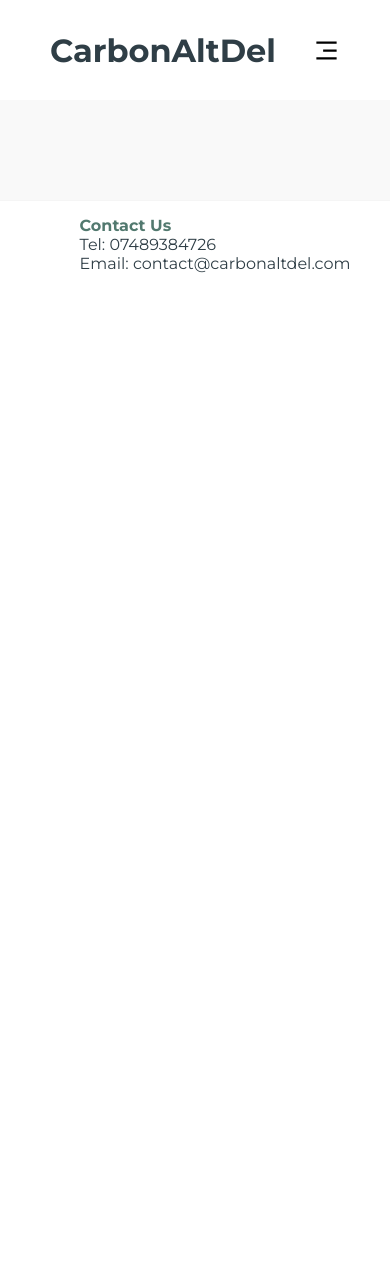
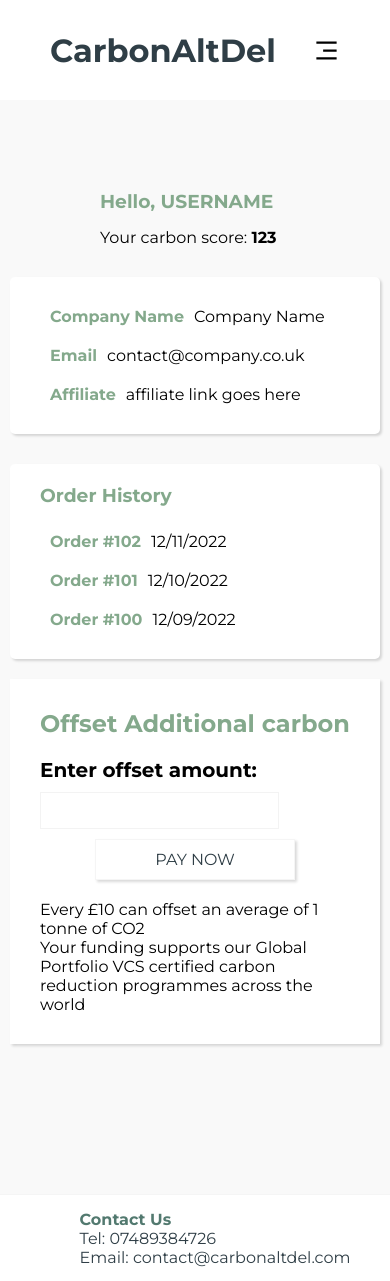
Before and after one commit to Fuwa-Kei/carbon-alt-del, a React (Create React App) app: page /account in a window 390 px wide. Before the commit the page ends 844 px from the top, so only its background shows below. Built offline with nearby package versions, Linux system fonts and the light colour scheme.

Commit message:
complete accounts page

```diff
--- a/src/App.css
+++ b/src/App.css
@@ -4,6 +4,7 @@
 }
 a {
   text-decoration: none;
+  color: var(--dark-color);
 }
 a:visited {
   color: var(--light-color);
@@ -24,3 +25,7 @@ h1 {
   font-size: 36;
   color: var(--dark-color)
 }
+
+h4 {
+  padding: 0;
+}
--- a/src/App.js
+++ b/src/App.js
@@ -7,6 +7,7 @@ import SignUp from './pages/signup/SignUp';
 import SignIn from './pages/signin/SignIn';
 import Products from './pages/products/Products';
 import Cart from './pages/cart/Cart';
+import Account from './pages/account/Account';
 import {ShopContextProvider} from './context/shop-context';
 import SingleProductPage from './pages/single/SingleProductPage';
 
@@ -21,9 +22,10 @@ function App() {
       <Route exact path="/" element={<Home />} />
       <Route path="/signup" element={<SignUp />} />
       <Route path="/signin" element={<SignIn />} />
-      <Route path="/products" element={<Products />} />
       <Route path="/cart" element={<Cart /> } />
-      <Route path="/products/:productId" element={<SingleProductPage />} />
+      <Route path="/products" element={<Products />}>
+        <Route path=":productId" element={<SingleProductPage />} /></Route>
+      <Route path ="/account" element={<Account /> } />
       </Routes>
     </div>
       <Footer />
--- /dev/null
+++ b/src/pages/account/Account.js
@@ -0,0 +1,77 @@
+import React from 'react'
+import graph from '../../assets/Chart.svg'
+import Button from '../components/Button'
+import './account.css'
+
+function Account() {
+  return (
+    <div className="account-container">
+    <div class="account-header">
+        <h3>Hello, USERNAME</h3>
+        <p>Your carbon score: <span>123</span></p>
+    </div>
+
+
+    <div class="account-info">
+        <div class="profile">
+            <div class="profile-info">
+                <h4>Company Name</h4>
+                <p>Company Name</p>
+            </div>
+            <div class="profile-info">
+                <h4>Email</h4>
+                <p>contact@company.co.uk</p>
+            </div>
+            <div class="profile-info">
+                <h4>Affiliate</h4>
+                <p>affiliate link goes here</p>
+            </div>
+        </div>
+
+        <div class="profile">
+        <h3>Order History</h3>
+            <div class="order-info">
+                <h4>Order #102</h4>
+                <p>12/11/2022</p>
+            </div>
+            <div class="order-info">
+                <h4>Order #101</h4>
+                <p>12/10/2022</p>
+            </div>
+            <div class="order-info">
+                <h4>Order #100</h4>
+                <p>12/09/2022</p>
+            </div>
+        </div>
+    </div>
+
+
+
+        <div class="carbon-history-info">
+            <div class="carbon-history-header">Your Carbon History</div>
+            <div class="carbon-history-chart"><img src={graph} alt="graph" /></div>
+            <div class="certificate">
+                <p>You have offset a total of : 1 tonne of carbon </p>
+            </div>
+        </div>
+
+
+    <div class="profile-offset">
+        <div class="profile-offset-info">
+            <div class="profile-offset-header">Offset Additional carbon</div>
+            <div class="profile-offset-amount">
+                <label for="donate">Enter offset amount:</label><br />
+                <input type="text" id="donate" name="donate" />
+                <Button text="Pay now" />
+            </div>
+            <div class="offset-info">
+                <p>Every £10  can offset an average of 1 tonne  of CO2</p>
+                <p>Your funding supports our Global Portfolio VCS certified carbon reduction programmes across the world</p>
+            </div>
+        </div>
+    </div>
+    </div>
+  )
+}
+
+export default Account
--- /dev/null
+++ b/src/pages/account/account.css
@@ -0,0 +1,121 @@
+.account-container {
+    background-color: #f9f9f9;
+}
+
+.account-header {
+    display: flex;
+    justify-content: space-between;
+    align-items: center;
+    flex-wrap: wrap;
+    padding: 90px 100px 30px 100px;
+}
+
+.account-header span {
+    font-weight: bold;
+}
+
+.account-info {
+    display: flex;
+    justify-content: space-between;
+    gap: 30px;
+    margin: 0 200px 50px 200px;
+}
+.profile {
+    flex: 1;
+    background-color: white;
+    box-shadow: rgba(0, 0, 0, 0.15) 1.95px 1.95px 2.6px;
+    border-radius: 5px;
+    display: flex;
+    flex-direction: column;
+    justify-content: center;
+    align-items: flex-start;
+    padding: 20px 30px;
+}
+
+.profile-info {
+    display: flex;
+    justify-content: flex-start;
+    align-items: center;
+}
+
+.order-info {
+    display: flex;
+    justify-content: center;
+    align-items: center;
+}
+
+ /* carbon chart */
+.carbon-history-info {
+    background-color: white;
+    box-shadow: rgba(0, 0, 0, 0.15) 1.95px 1.95px 2.6px;
+    border-radius: 5px;
+    padding: 20px 30px 10px 30px;
+    margin: 0 200px 30px 200px;
+}
+.carbon-history-header {
+    padding: 0 0 30px 0;
+    font-size: 24px;
+    font-weight: bold;
+    color: var(--light-color);
+}
+.carbon-history-chart {
+    display: flex;
+    justify-content: center;
+    align-items: center;
+}
+
+.carbon-history-chart img {
+    width: 100%;
+}
+
+.profile-offset {
+    margin: 0 200px 100px 200px;
+}
+.profile-offset-info {
+    background-color: white;
+    box-shadow: rgba(0, 0, 0, 0.15) 1.95px 1.95px 2.6px;
+    padding: 30px;
+}
+.profile-offset-header {
+    font-size: 24px;
+    font-weight: bold;
+    padding-bottom: 20px;
+    color: var(--light-color);
+}
+.profile-offset-amount {
+    display: flex;
+    align-items: center;
+    padding-bottom: 20px;
+    flex-wrap: wrap;
+}
+.profile-offset-amount label {
+    font-size: 20px;
+    font-weight: bold;
+    padding-right: 20px;
+    margin-bottom: 10px;
+}
+.profile-offset-amount input {
+    margin-right: 20px;
+    margin-bottom: 10px;
+}
+
+@media screen and (max-width: 850px) {
+    .account-info {
+        flex-direction: column;
+        margin: 0 10px 20px 10px;
+    }
+
+    .carbon-history-info {
+        margin: 0 10px 30px 10px;
+    }
+
+    .profile-offset {
+        margin: 0 10px 50px 10px;
+    }
+}
+
+@media screen and (max-width: 550px) {
+    .carbon-history-info {
+        display: none;
+    }
+}
--- a/src/pages/components/Navbar.jsx
+++ b/src/pages/components/Navbar.jsx
@@ -12,7 +12,7 @@ function Navbar() {
         <div className="navBar-main">
             <h1>CarbonAltDel</h1>
             <div className="nav-links">
-                <Link to="/">Account</Link>
+                <Link to="/account">Account</Link>
                 <Link to="/products">Products</Link>
                 <Link to="/">Sign Out</Link>
             </div>
--- a/src/pages/components/SupplierList.jsx
+++ b/src/pages/components/SupplierList.jsx
@@ -1,16 +1,23 @@
-import React from 'react'
+import React, {useContext} from 'react'
+import { ShopContext } from '../../context/shop-context'
+import { useParams } from 'react-router-dom'
+import productDetails from '../../assets/products/productDetails';
 import './supplierList.css'
 
 function SupplierList({name, offset, price}) {
 
+    const { addToCart } = useContext(ShopContext);
+    const { productId} = useParams();
+    const singleProduct = productDetails.find(product => product.id === parseInt(productId))
+    const id = singleProduct.id;
 
   return (
-    <div class="supplier-list">
-        <div class="supplier">
-            <div class="supplier-name">{name}</div>
-            <div class="offset-price">Carbon Offset Price: ${offset}</div>
-            <div class="product-price">Price: ${price}</div>
-            <div class="add-cart">Add to Cart</div>
+    <div className="supplier-list">
+        <div className="supplier">
+            <div className="supplier-name">{name}</div>
+            <div className="offset-price">Carbon Offset Price: ${offset}</div>
+            <div className="product-price">Price: ${price}</div>
+            <div className="add-cart" onClick={() => addToCart(id)}>Add to Cart</div>
         </div>
     </div>
   )
--- a/src/pages/components/supplierList.css
+++ b/src/pages/components/supplierList.css
@@ -18,3 +18,8 @@
     font-weight: bold;
     color: var(--medium-color)
 }
+
+.add-cart {
+    cursor: pointer;
+    color: var(--medium-color)
+}
--- a/src/pages/single/SingleProductPage.js
+++ b/src/pages/single/SingleProductPage.js
@@ -2,8 +2,12 @@ import React from 'react'
 import SupplierList from '../components/SupplierList'
 import suppliers from '../../assets/suppliers'
 import { useParams } from 'react-router-dom'
+import { BiCartAlt } from "react-icons/bi"
+import {Link} from 'react-router-dom'
 import './singleProductsPage.css'
 import productDetails from '../../assets/products/productDetails';
+import Search from '../components/Search'
+import Back from '../components/Back'
 
 function SingleProductPage() {
 
@@ -13,6 +17,9 @@ function SingleProductPage() {
 
   return (
     <div>
+    <Search pageName={name} />
+    <Back url='../products'/>
+    <div className="cart-icon"><Link to='/cart'><BiCartAlt size={20} /> Cart </Link></div>
     <div className="single-product-section">
         <div className="single-product-img"><img src={image} alt={name}/></div>
         <div className="single-product-info">
@@ -31,7 +38,7 @@ function SingleProductPage() {
             price={supplier.price}
             />
         ))
-    } <p>hello</p>
+    }
 
     </div>
   )
--- a/src/pages/single/singleProductsPage.css
+++ b/src/pages/single/singleProductsPage.css
@@ -15,3 +15,11 @@
     font-weight: 600;
     padding: 0 0 30px 0px;
 }
+
+.cart-icon {
+    display: flex;
+    justify-content: flex-end;
+    margin-bottom: 30px;
+    margin-right: 50px;
+    gap: 10px;
+}
```
Also changed, not shown: src/assets/Chart.svg (added).
